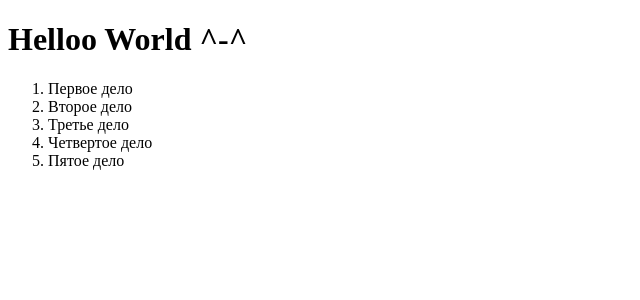
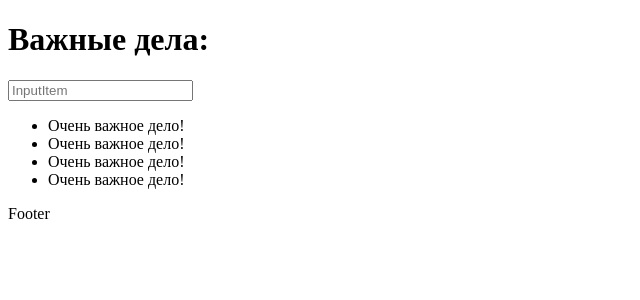
Before and after one commit to WebHeroSchool/todo_Ekka, a React (Create React App) app: page / in a window 1280 px wide. Shown: the top 300 px of the page, without its empty margins (0-640 px from the left). Built offline with nearby package versions, Linux system fonts and the light colour scheme.

Commit message:
new structure of the project

```diff
--- a/src/App.js
+++ /dev/null
@@ -1,15 +0,0 @@
-import React from 'react';
-
-const ItemList = () => (<ol>
-  <li>Первое дело</li>
-  <li>Второе дело</li>
-  <li>Третье дело</li>
-  <li>Четвертое дело</li>
-  <li>Пятое дело</li>
-</ol>)
-const App = () => (<div><h1>
-  Helloo World ^-^
-</h1>
-<ItemList /></div>)
-
-export default App;
--- /dev/null
+++ b/src/components/App/App.js
@@ -0,0 +1,15 @@
+import React from 'react';
+import ItemList from './ItemList/ItemList';
+import InputItem from './InputItem/InputItem';
+import Footer from './Footer/Footer'
+
+
+const App = () => (
+  <div>
+    <h1>Важные дела:</h1>
+    <InputItem />
+    <ItemList />
+    <Footer />
+  </div>)
+
+export default App;
--- /dev/null
+++ b/src/components/App/Footer/Footer.js
@@ -0,0 +1,9 @@
+import React from 'react';
+
+const Footer = () => (
+    <p>
+       Footer
+    </p>
+);
+
+export default Footer;
--- /dev/null
+++ b/src/components/App/InputItem/InputItem.js
@@ -0,0 +1,9 @@
+import React from 'react';
+
+const InputItem = () => (
+    <div>
+        <input type="text" placeholder="InputItem "></input>
+    </div>
+);
+
+export default InputItem;
--- /dev/null
+++ b/src/components/App/Item/Item.js
@@ -0,0 +1,9 @@
+import React from 'react';
+
+const Item = () => (
+    <li>
+        Очень важное дело!
+    </li>
+);
+
+export default Item;
--- /dev/null
+++ b/src/components/App/ItemList/ItemList.js
@@ -0,0 +1,11 @@
+import React from 'react';
+import Item from '../Item/Item';
+
+const ItemList = () => (<ul>
+    <Item />
+    <Item />
+    <Item />
+    <Item />
+  </ul>)
+
+  export default ItemList;
--- a/src/index.js
+++ b/src/index.js
@@ -1,6 +1,6 @@
 import React from 'react';
 import ReactDOM from 'react-dom';
-import App from './App';
+import App from './components/App/App';
 
 ReactDOM.render(
   <App />,
```
